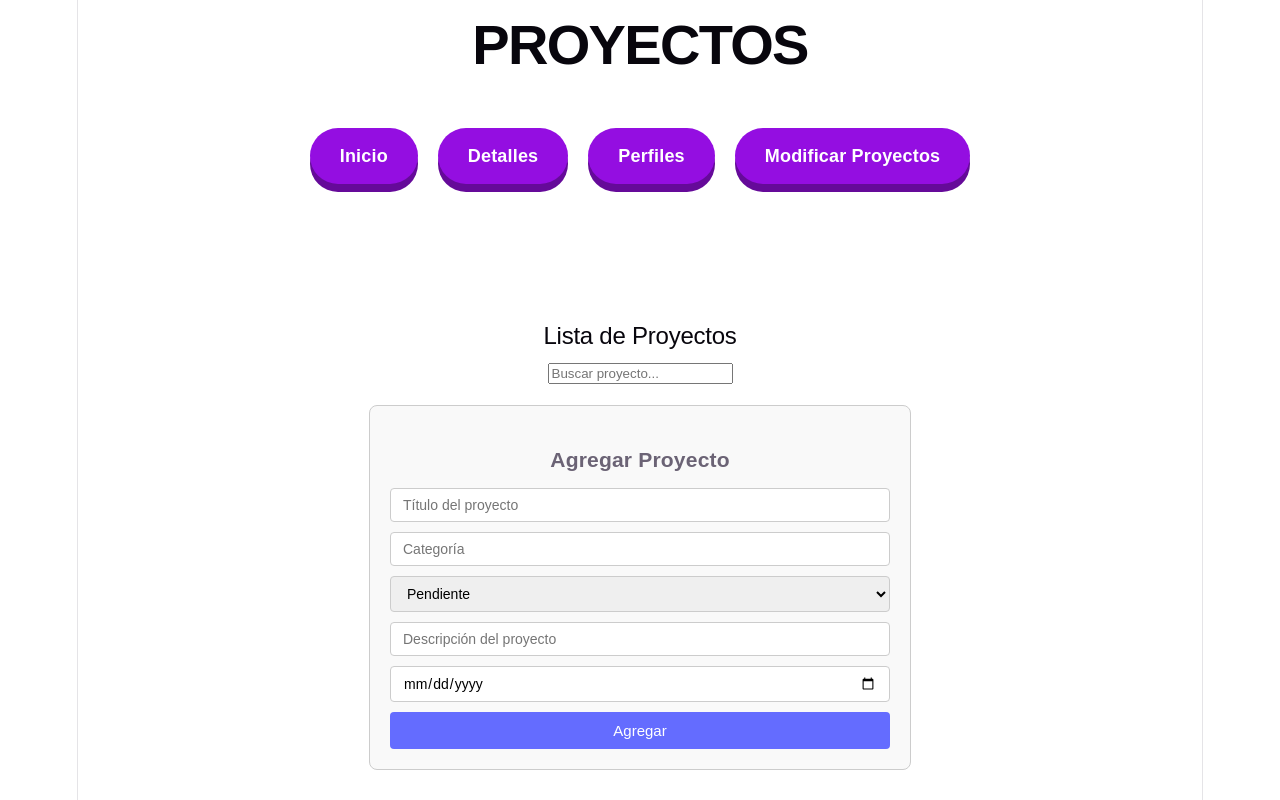
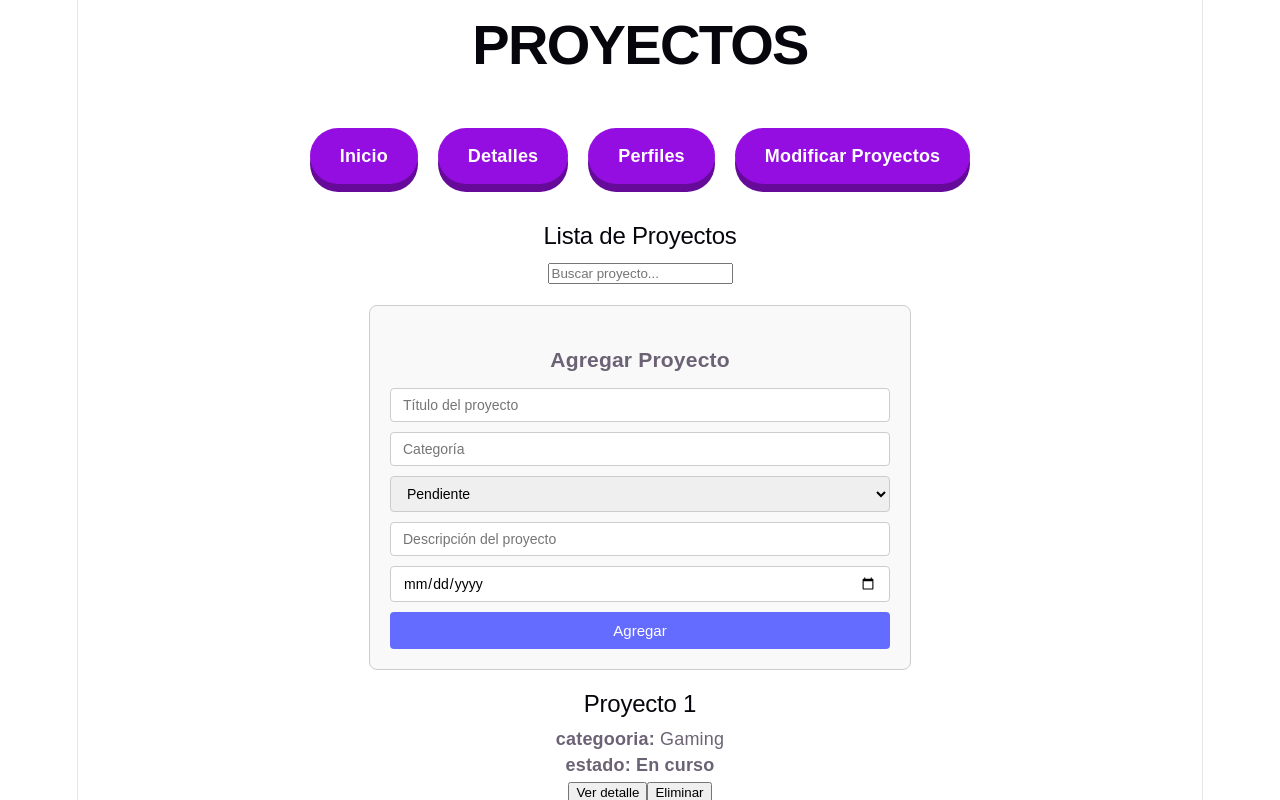
Before and after one commit to MateoMendietauwu69/pv_tp3_grupo4, a React (Vite) app: page / in a window 1280 px wide. Shown: the top 800 px of the page. Built offline with nearby package versions, Linux system fonts and the light colour scheme; a web font is replaced by a local one.

Commit message:
modifique los css. Erick Neuman

```diff
--- a/src/css/Footer.css
+++ b/src/css/Footer.css
@@ -1,6 +1,6 @@
 @import url("https://fonts.googleapis.com/css2?family=Asimovian&family=Bangers&display=swap");
 
-div{
+#footer{
     font-family: 'Asimovian', sans-serif;
     margin-top: 100px;
 }
```
